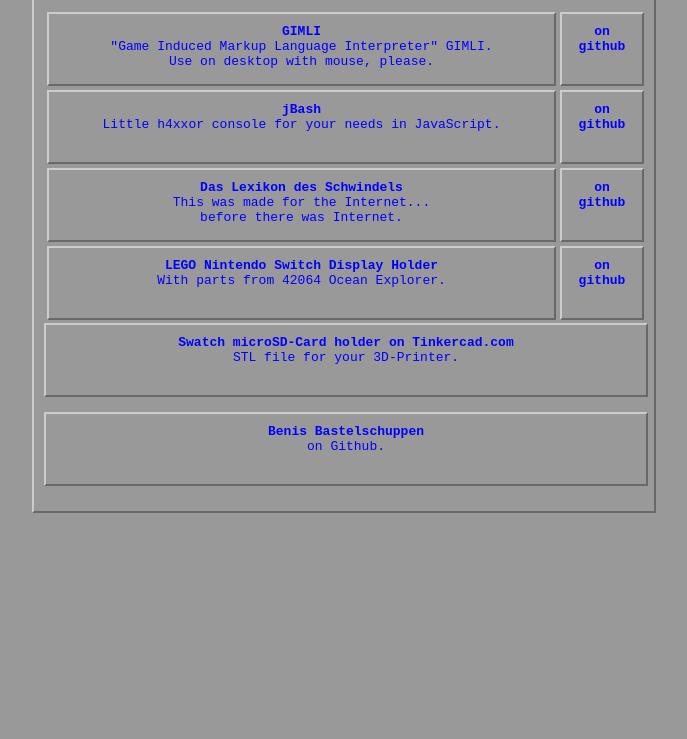
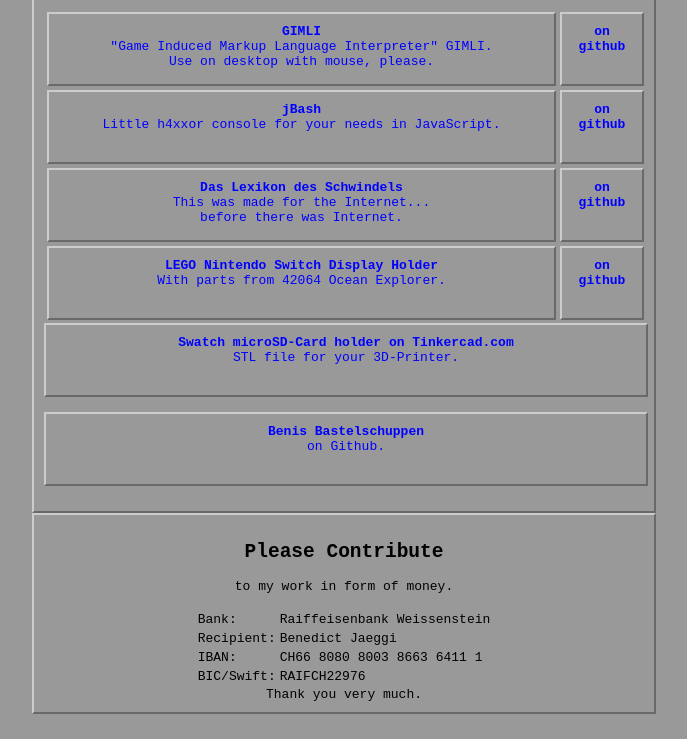
Before and after one commit to benis-bastelschuppen/benis-bastelschuppen.github.io, a plain HTML site: page index.htm in a window 1280 px wide. Shown: the part 288-1027 px from the top of the page, without its empty margins (296-983 px from the left). Before the commit the page ends 801 px from the top, so only its background shows below. Drawn offline with Linux system fonts and the light colour scheme.

Commit message:
Added bank information

```diff
--- a/index.htm
+++ b/index.htm
@@ -55,6 +55,12 @@ a, a:visited
 {
 	color: #0000FF;
 }
+
+table
+{
+	margin: 0 auto;
+	text-align: left;
+}
 </style>
 </head>
 <body>
@@ -104,5 +110,18 @@ STL file for your 3D-Printer.</a>
 <a class="btn l3" href="https://github.com/benis-bastelschuppen"><b>Benis Bastelschuppen</b><br />on Github.</a><br />
 </center>
 </div>
+<div class="content">
+<h2>Please Contribute</h2>
+to my work in form of money.<br />
+<br />
+<table border="0">
+<tr><td>Bank:</td><td>Raiffeisenbank Weissenstein</td></tr>
+<tr><td>Recipient:</td><td>Benedict Jaeggi</td></tr>
+<tr><td>IBAN:</td><td>CH66 8080 8003 8663 6411 1</td></tr>
+<tr><td>BIC/Swift:</td><td>RAIFCH22976</td></tr>
+</table>
+Thank you very much.
+</div>
+<br /><br /><br />
 </body>
 </html>
```
